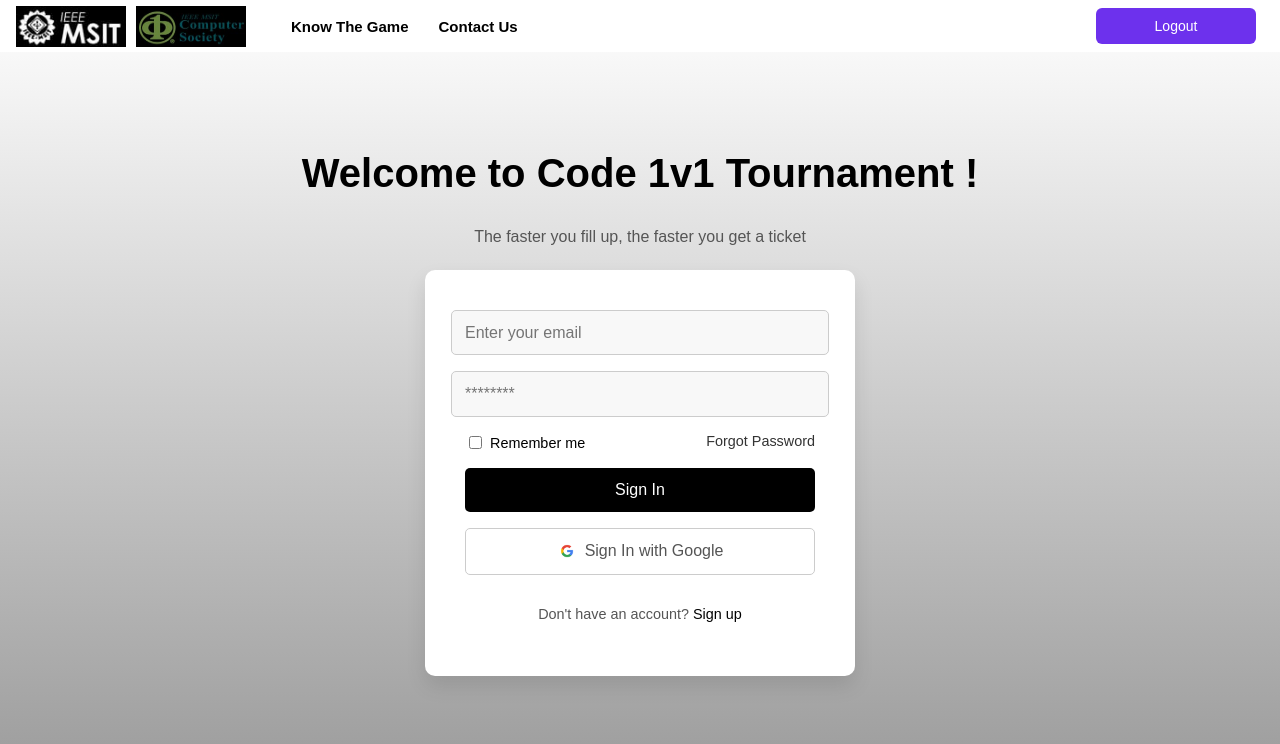
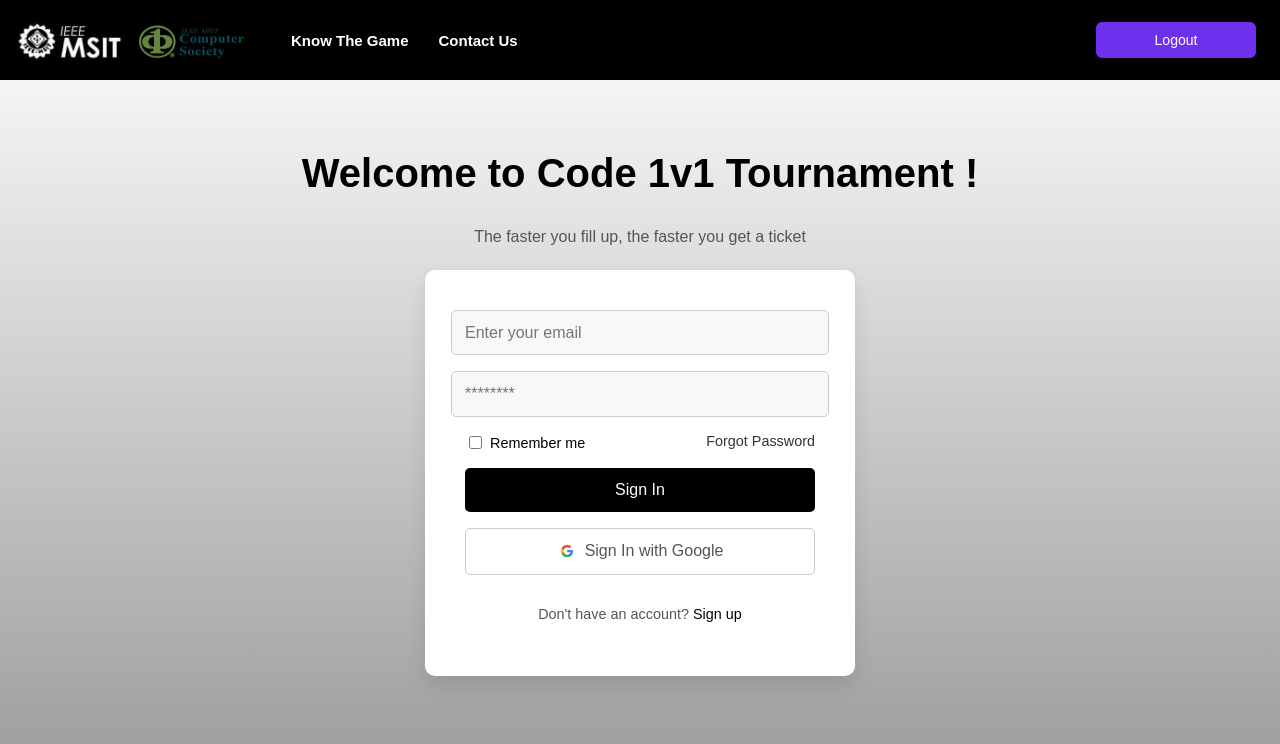
Before and after one commit to aditya7483thakur/IEEE1v1, a React (Create React App) app in the folder client/: page /login in a window 1280 px wide. Shown: the top 744 px of the page. Built offline with nearby package versions, Linux system fonts and the light colour scheme.

Commit message:
minor fixes

```diff
--- a/client/src/components/Problem.js
+++ b/client/src/components/Problem.js
@@ -34,16 +34,6 @@ function Problem({ problemId }) {
         boxShadow: "0px 0px 10px 0px rgba(0,0,0,0.1)",
       }}
     >
-      <center
-        style={{
-          fontSize: "40px",
-          fontWeight: "bold",
-          color: "#fff",
-          marginBottom: "20px",
-        }}
-      >
-        Problem
-      </center>
       <div
         style={{ fontSize: "18px", lineHeight: "1.5", color: "#fff" }}
         dangerouslySetInnerHTML={{ __html: decodeEntities(problemStatement) }}
--- a/client/src/css/NavBar.css
+++ b/client/src/css/NavBar.css
@@ -5,12 +5,12 @@
   /* justify-content: space-e; */
   justify-content: space-between;
   align-items: center;
-  height: 22px;
+  height: 50px;
   padding: 15px 0;
   background-color: transparent;
   position: absolute;
   width: 100vw;
-  background-color: white;
+  background-color: black;
 }
 
 .navbar-items {
@@ -19,6 +19,7 @@
   align-items: center;
   gap: 10px; /* Adjust as needed */
 }
+
 .navbar-item:nth-child(3) {
   margin-left: 25px;
 }
@@ -28,7 +29,7 @@
   font-family: "Manrope", sans-serif;
   font-size: 15px;
   font-weight: bold;
-  color: black;
+  color: white;
   padding: 12px 10px;
   transition: 0.3s;
 
```
